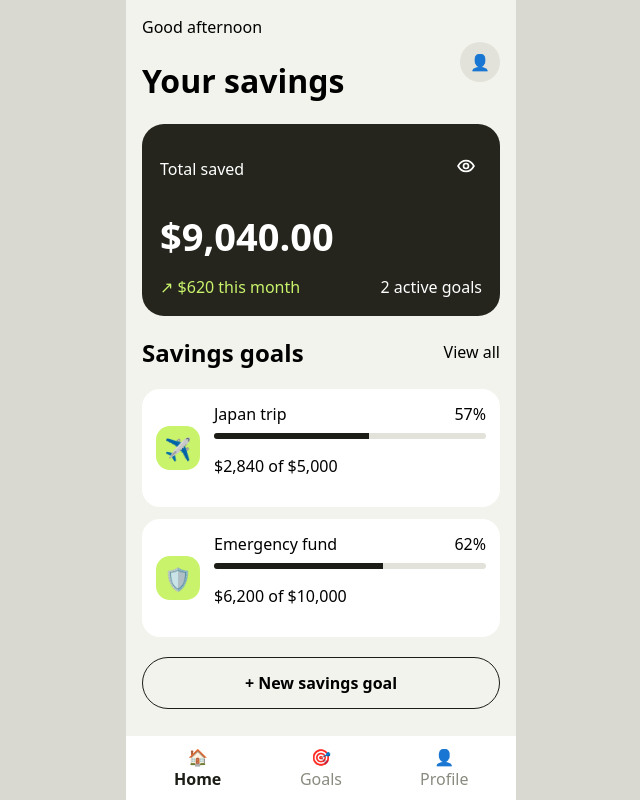
After one commit to Dylan-Knol/team-project-leerjaar-2, a PHP site: page /saving_overview.php in a window 1280 px wide. The commit adds this page. Shown: the whole page, without its empty margins (319-959 px from the left). Run offline with PHP 8.4, Linux system fonts and the light colour scheme.

Commit message:
eerste versie van saving_overview.php
het is nog niet helemaal af. Ik heb ook nieuwe pagina's gemaakt maar ze zijn helemaal leeg

```diff
--- a/DB/src/login.php
+++ b/DB/src/login.php
@@ -14,7 +14,7 @@ if ($_SERVER['REQUEST_METHOD'] === 'POST') {
 
   if ($row && password_verify($_POST['password'], $row['password'])) {
     $_SESSION['ingelogd'] = true;
-    header("Location: overview.php");
+    header("Location: saving_overview.php");
     exit();
   } else {
     $error = "Combinatie van gebruikersnaam en wachtwoord klopt niet.";
--- a/DB/src/password.css
+++ b/DB/src/password.css
@@ -1,11 +1,11 @@
 #loginContainer {
-  background-color: #285A48;
+  background-color: #285a48;
   margin: 200px 350px;
   padding: 60px;
   text-align: center;
   border-radius: 12px;
-  border: 5px solid #408A71;
-  box-shadow: 5px 5px 10px #408A71;
+  border: 5px solid #408a71;
+  box-shadow: 5px 5px 10px #408a71;
 }
 
 #loginTitle {
@@ -43,7 +43,7 @@
 }
 
 #registerButton {
-  background-color: #B0E4CC;
+  background-color: #b0e4cc;
   color: #091413;
   font-family: Arial, Helvetica, sans-serif;
   border-radius: 10px;
@@ -51,9 +51,170 @@
 }
 
 #inlogButton {
-  background-color: #B0E4CC;
+  background-color: #b0e4cc;
   color: #091413;
   border-radius: 10px;
   font-family: Arial, Helvetica, sans-serif;
   padding: 8px;
 }
+
+:root {
+  --ink: #1d1d18;
+  --line: #e2e2da;
+  --lime: #c9f36b;
+}
+
+html:has(.savings) {
+  background: #d9d9d1;
+}
+
+.savings {
+  max-width: 390px;
+  margin: 0 auto;
+  background: #f3f3ed;
+  font-family: system-ui, sans-serif;
+
+  * {
+    box-sizing: border-box;
+  }
+
+  a {
+    color: inherit;
+    text-decoration: none;
+  }
+
+  button {
+    border: 0;
+    background: none;
+    font: inherit;
+    color: inherit;
+  }
+
+  svg {
+    fill: none;
+    stroke: currentColor;
+    stroke-width: 2;
+  }
+
+  .phone {
+    display: flex;
+    flex-direction: column;
+    min-height: 100vh;
+  }
+
+  .content {
+    flex: 1;
+  }
+
+  .header,
+  .hero-top,
+  .hero-foot,
+  .section-head,
+  .goal-top,
+  .goal-amounts {
+    display: flex;
+    justify-content: space-between;
+    align-items: center;
+  }
+
+  .pad {
+    padding: 0 16px;
+  }
+
+  .avatar {
+    display: grid;
+    place-items: center;
+    width: 40px;
+    height: 40px;
+    border-radius: 50%;
+    background: var(--line);
+  }
+
+  .hero {
+    padding: 18px;
+    border-radius: 22px;
+    background: #25251e;
+    color: #fff;
+  }
+
+  .hero-amount {
+    margin: 14px 0;
+    font-size: 38px;
+    font-weight: bold;
+  }
+
+  .trend {
+    color: var(--lime);
+  }
+
+  .goal-list {
+    margin: 0;
+    padding: 0;
+    list-style: none;
+  }
+
+  .goal {
+    display: flex;
+    align-items: center;
+    gap: 14px;
+    margin-bottom: 12px;
+    padding: 14px;
+    border-radius: 18px;
+    background: #fff;
+  }
+
+  .goal-icon {
+    display: grid;
+    place-items: center;
+    width: 44px;
+    height: 44px;
+    border-radius: 14px;
+    background: var(--lime);
+    font-size: 22px;
+  }
+
+  .goal-body {
+    flex: 1;
+  }
+
+  .bar {
+    height: 6px;
+    margin: 8px 0;
+    border-radius: 99px;
+    background: var(--line);
+    overflow: hidden;
+  }
+
+  .bar i {
+    display: block;
+    height: 100%;
+    background: var(--ink);
+  }
+
+  .btn-outline {
+    display: block;
+    margin-top: 20px;
+    padding: 14px;
+    border: 1.5px solid var(--ink);
+    border-radius: 99px;
+    font-weight: bold;
+    text-align: center;
+  }
+
+  .tabbar {
+    display: flex;
+    padding: 10px;
+    background: #fff;
+  }
+
+  .tab {
+    flex: 1;
+    color: #8a8a80;
+    text-align: center;
+  }
+
+  .tab[aria-current] {
+    color: var(--ink);
+    font-weight: bold;
+  }
+}
--- /dev/null
+++ b/DB/src/saving_overview.php
@@ -0,0 +1,55 @@
+<!doctype html>
+<html>
+<head>
+  <meta charset="utf-8">
+  <meta name="viewport" content="width=device-width, initial-scale=1">
+  <title>Savings Overview</title>
+  <link rel="stylesheet" href="password.css">
+  <script src="script.js" defer></script>
+</head>
+<body class="savings">
+
+<div class="phone">
+  <main class="content">
+
+    <header class="header pad">
+      <div>
+        <p class="greeting" id="greeting"></p>
+        <h1>Your savings</h1>
+      </div>
+      <a class="avatar" href="profile.php">👤</a>
+    </header>
+
+    <div class="pad">
+      <div class="hero">
+        <div class="hero-top">
+          <p class="hero-label">Total saved</p>
+          <button class="eye" id="eye"></button>
+        </div>
+        <p class="hero-amount" id="amount"></p>
+        <div class="hero-foot">
+          <span class="trend">↗ <span id="month"></span></span>
+          <span id="count"></span>
+        </div>
+      </div>
+
+      <div class="section-head">
+        <h2>Savings goals</h2>
+        <a class="link" href="goals.php">View all</a>
+      </div>
+      <ul class="goal-list" id="home-goals"></ul>
+
+      <a class="btn-outline" href="new-goal.php">+ New savings goal</a>
+    </div>
+
+  </main>
+
+  <nav class="tabbar pad">
+    <a class="tab" href="saving_overview.php" aria-current>🏠<br>Home</a>
+    <a class="tab" href="goals.php">🎯<br>Goals</a>
+    <a class="tab" href="profile.php">👤<br>Profile</a>
+  </nav>
+</div>
+
+</body>
+</html>
--- /dev/null
+++ b/DB/src/script.js
@@ -0,0 +1,61 @@
+const goals = JSON.parse(localStorage.getItem("goals")) || [
+  { name: "Japan trip", saved: 2840, target: 5000, icon: "✈️" },
+  { name: "Emergency fund", saved: 6200, target: 10000, icon: "🛡️" },
+];
+const savedThisMonth = 620;
+let hidden = false;
+
+const $ = (id) => document.getElementById(id);
+const set = (id, html) => {
+  if ($(id)) $(id).innerHTML = html;
+};
+const money = (n, d = 0) => "$" + n.toLocaleString("en-US", { minimumFractionDigits: d, maximumFractionDigits: d });
+const percent = (goal) => Math.round((goal.saved / goal.target) * 100);
+
+const eyeIcon = (slash) => `<svg width="20" height="20" viewBox="0 0 24 24"><path d="M2.5 12S6 5.5 12 5.5 21.5 12 21.5 12 18 18.5 12 18.5 2.5 12 2.5 12Z"/><circle cx="12" cy="12" r="3"/>${slash ? '<path d="M3 3l18 18"/>' : ""}</svg>`;
+
+function goalHTML(goal, showRemaining) {
+  return `
+    <li class="goal">
+      <span class="goal-icon">${goal.icon}</span>
+      <div class="goal-body">
+        <div class="goal-top">
+          <span class="goal-name">${goal.name}</span>
+          <span class="goal-percent">${percent(goal)}%</span>
+        </div>
+        <div class="bar"><i style="width: ${percent(goal)}%"></i></div>
+        <p class="goal-amounts">
+          <span>${money(goal.saved)} of ${money(goal.target)}</span>
+          ${showRemaining ? `<span>${money(goal.target - goal.saved)} to go</span>` : ""}
+        </p>
+      </div>
+    </li>`;
+}
+
+function render() {
+  const total = goals.reduce((sum, goal) => sum + goal.saved, 0);
+  const hour = new Date().getHours();
+
+  set("greeting", hour < 12 ? "Good morning" : hour < 18 ? "Good afternoon" : "Good evening");
+  set("amount", hidden ? "$ ••••••" : money(total, 2));
+  set("month", `${money(savedThisMonth)} this month`);
+  set("count", `${goals.length} active goals`);
+  set("eye", eyeIcon(hidden));
+  set(
+    "home-goals",
+    goals
+      .slice(0, 3)
+      .map((g) => goalHTML(g, false))
+      .join(""),
+  );
+  set("all-goals", goals.map((g) => goalHTML(g, true)).join(""));
+}
+
+document.onclick = (event) => {
+  if (event.target.closest("#eye")) {
+    hidden = !hidden;
+    render();
+  }
+};
+
+render();
```
Also changed, not shown: DB/src/goals.php (added), DB/src/new-goal.php (added), DB/src/profile.php (added).
